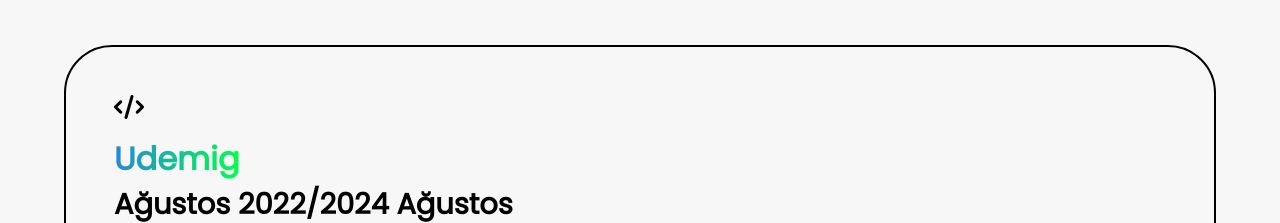
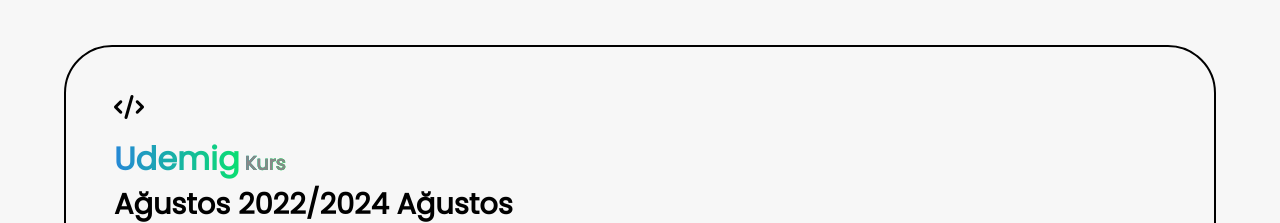
Before and after one commit to Halit768/Portfolyo-Sitem, a plain HTML site: page index.html in a window 1280 px wide. Shown: the part 962-1185 px from the top of the page. Drawn offline with Linux system fonts and the light colour scheme.

Commit message:
html düzenlendi

```diff
--- a/index.html
+++ b/index.html
@@ -97,7 +97,7 @@
 
                 <div class="grid-card">
                 <i class="fa-solid fa-code"></i>
-                    <span>Udemig</span>
+                    <span>Udemig<span style="color: #888; font-size: 0.6em;"> Kurs</span></span>
                     <h2>Ağustos 2022/2024 Ağustos</h2>
                     <h3>İsveç/Stockholm</h3>
                     <p>
```
